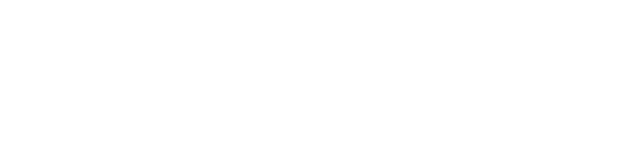
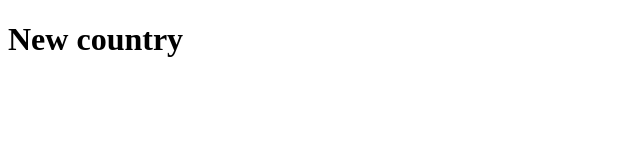
Before and after one commit to Andru37/my-prodject, a plain HTML site: page index.html in a window 1280 px wide. Shown: the whole page, without its empty margins (0-640 px from the left). Drawn offline with Linux system fonts and the light colour scheme.

Commit message:
add title page

```diff
--- a/index.html
+++ b/index.html
@@ -6,6 +6,6 @@
     <title>Document</title>
 </head>
 <body>
-
+    <h1>New country</h1>
 </body>
 </html>
```
